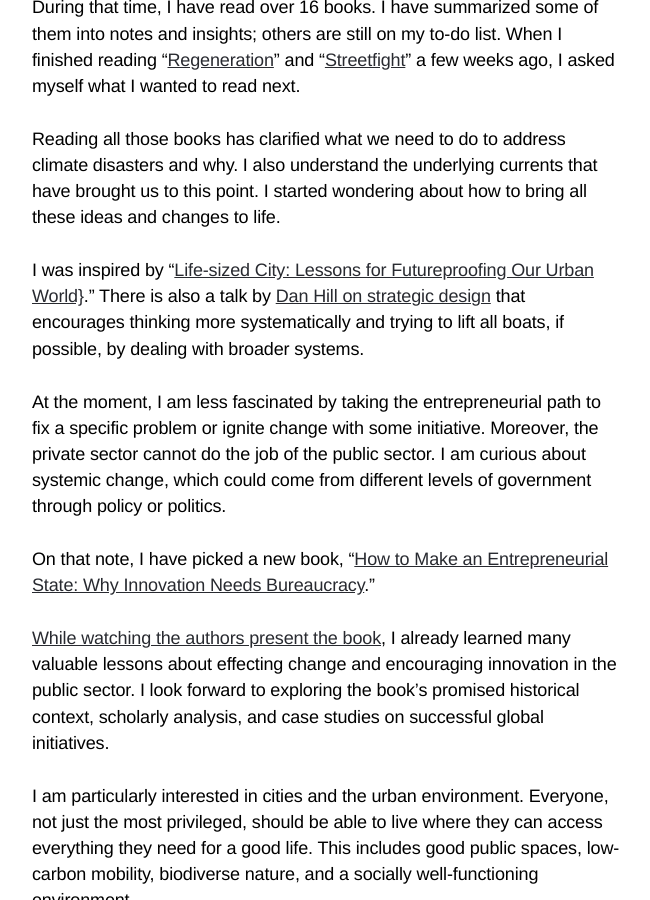
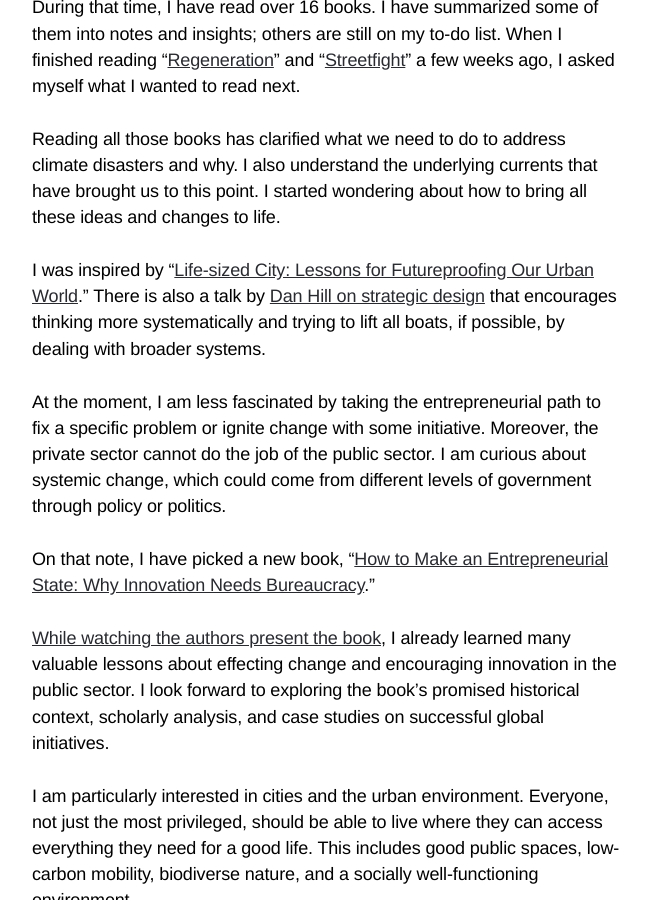
Before and after one commit to mikklemberg/My-personal-notes, a Jekyll site: the page built from _posts/2024-01-13-18-months-reading.md, in a window 1280 px wide and 900 px high, scrolled down 371 px. Shown: the whole window, without its empty margins (314-964 px from the left). Built offline with Jekyll 4.4.1, drawn with Linux system fonts in a browser that asks for light colours.

```diff
--- a/_posts/2024-01-13-18-months-reading.md
+++ b/_posts/2024-01-13-18-months-reading.md
@@ -10,7 +10,7 @@ During that time, I have read over 16 books. I have summarized some of them into
 
 Reading all those books has clarified what we need to do to address climate disasters and why. I also understand the underlying currents that have brought us to this point. I started wondering about how to bring all these ideas and changes to life.
 
-I was inspired by “[Life-sized City: Lessons for Futureproofing Our Urban World}](https://youtu.be/oJzA0Aiw4kI)." There is also a talk by [Dan Hill on strategic design](https://www.youtube.com/watch?v=vo6hC-MaEJQ) that encourages thinking more systematically and trying to lift all boats, if possible, by dealing with broader systems.
+I was inspired by “[Life-sized City: Lessons for Futureproofing Our Urban World](https://youtu.be/oJzA0Aiw4kI)." There is also a talk by [Dan Hill on strategic design](https://www.youtube.com/watch?v=vo6hC-MaEJQ) that encourages thinking more systematically and trying to lift all boats, if possible, by dealing with broader systems.
 
 At the moment, I am less fascinated by taking the entrepreneurial path to fix a specific problem or ignite change with some initiative. Moreover, the private sector cannot do the job of the public sector. I am curious about systemic change, which could come from different levels of government through policy or politics.
 
```
